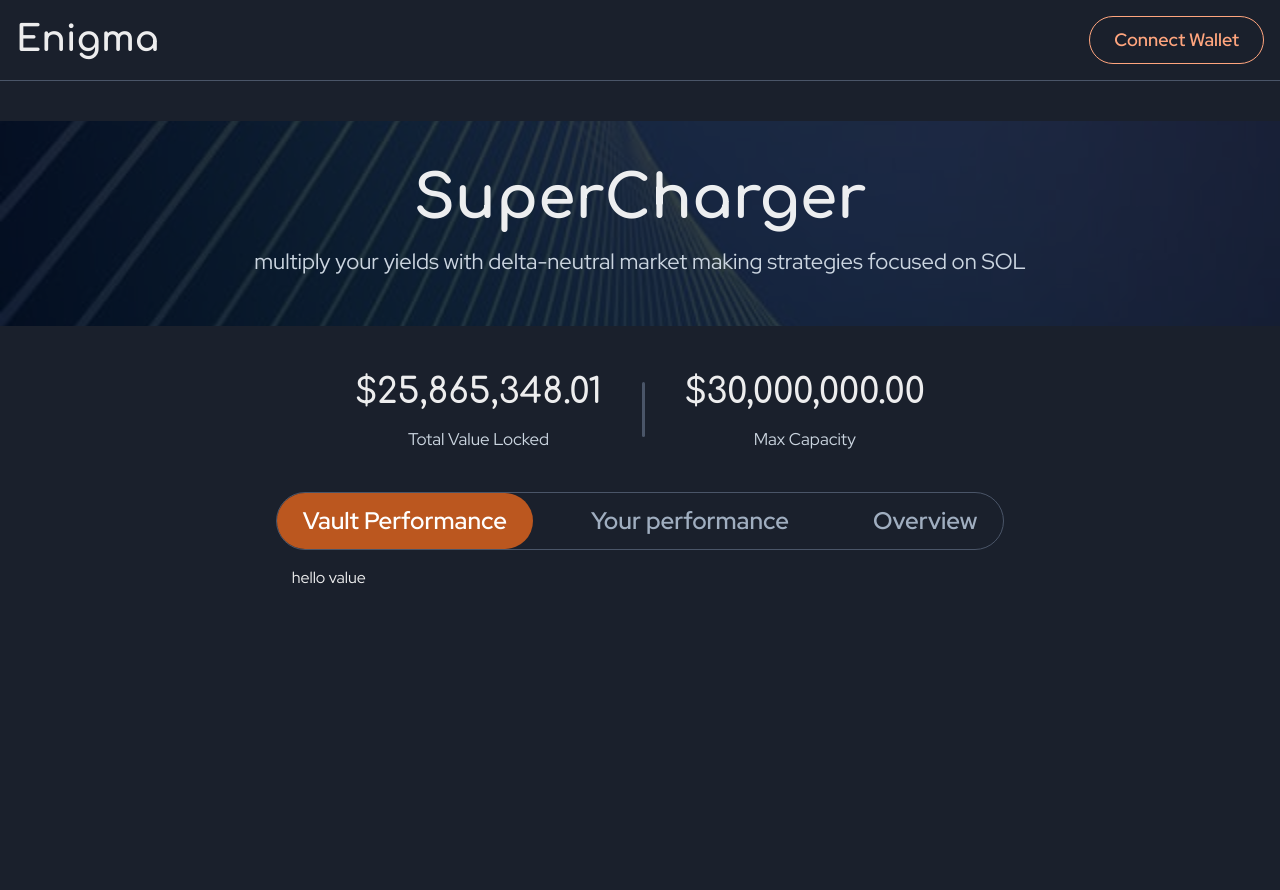
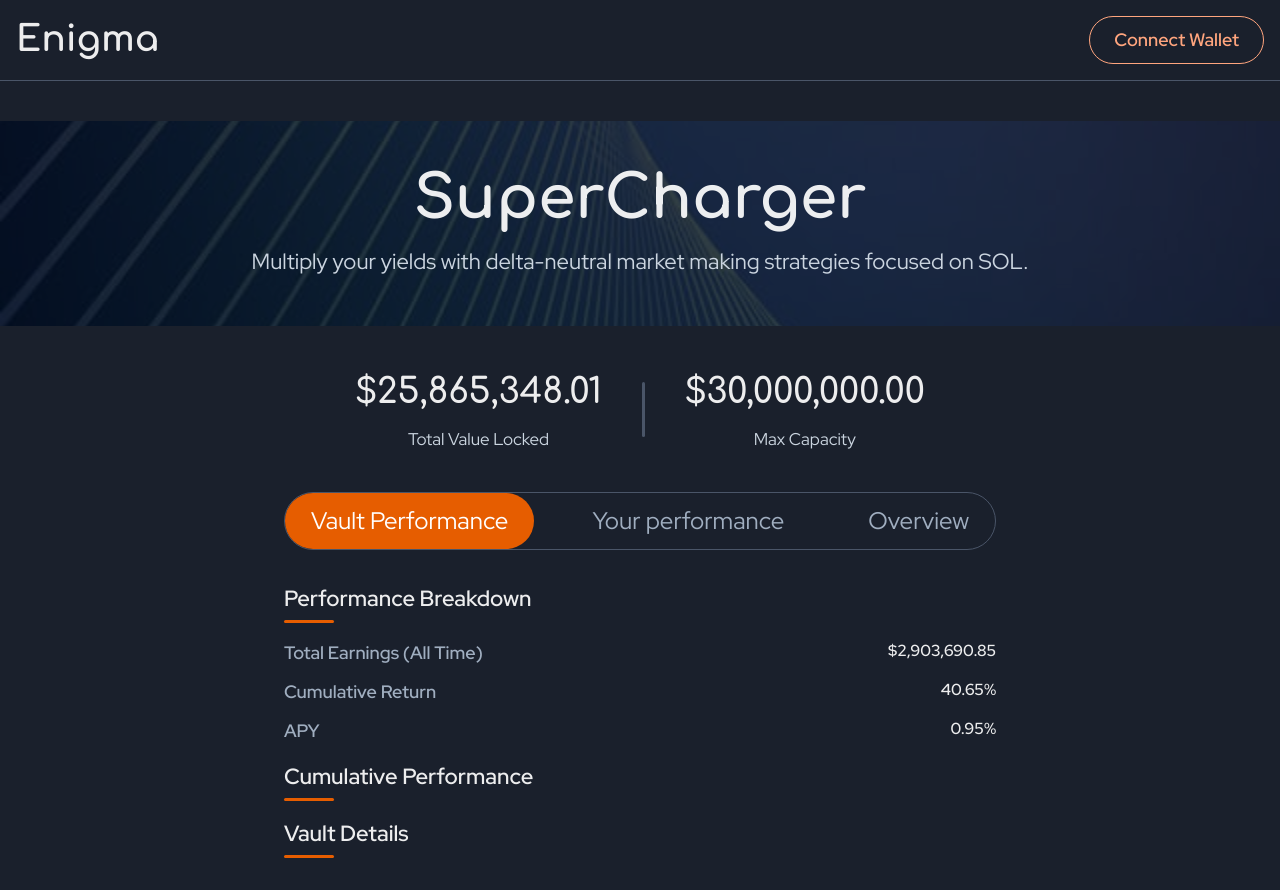
Before and after one commit to enigma-xyz/enigma_protocol, a Next.js app in the folder frontend/: page /vault/supercharge in a window 1280 px wide. Before the commit the page ends 800 px from the top, so only its background shows below. Built offline with nearby package versions, Linux system fonts and the light colour scheme.

Commit message:
feat: :sparkles: added section heading comp, updated vault card

```diff
--- /dev/null
+++ b/frontend/src/components/DepositBox/index.tsx
@@ -0,0 +1,68 @@
+import {
+  Box,
+  Button,
+  FormControl,
+  FormLabel,
+  HStack,
+  Input,
+  Stack,
+  Tab,
+  TabList,
+  TabPanel,
+  TabPanels,
+  Tabs,
+} from "@chakra-ui/react";
+import { useFormik } from "formik";
+export default function DepositBox() {
+  const formik = useFormik({
+    initialValues: {
+      amount: "",
+    },
+    onSubmit: (values) => {
+      alert(JSON.stringify(values, null, 2));
+    },
+  });
+  const { values, handleChange, handleSubmit } = formik;
+  return (
+    <Box>
+      <Tabs>
+        <TabList>
+          <Tab>Deposit</Tab>
+          <Tab>Withdraw</Tab>
+        </TabList>
+        <TabPanels>
+          <TabPanel>
+            <Stack
+              as="form"
+              justifyContent={"space-between"}
+              // @ts-ignore
+              onSubmit={handleSubmit}
+            >
+              <Stack>
+                <FormControl>
+                  <FormLabel>Deposit amount:</FormLabel>
+                  <Input
+                    type="text"
+                    name="amount"
+                    value={values.amount}
+                    onChange={handleChange}
+                  />
+                </FormControl>
+                <HStack>
+                  <Button>25%</Button>
+                  <Button>50%</Button>
+                  <Button>75%</Button>
+                  <Button>MAX</Button>
+                </HStack>
+              </Stack>
+              <Button type="submit" size={"lg"}>
+                Deposit
+              </Button>
+            </Stack>
+          </TabPanel>
+          <TabPanel>Tab 2 content</TabPanel>
+        </TabPanels>
+      </Tabs>
+    </Box>
+  );
+}
--- /dev/null
+++ b/frontend/src/components/SectionHeading/index.tsx
@@ -0,0 +1,43 @@
+import { HStack, Text } from "@chakra-ui/react";
+
+export default function SectionHeading({
+  title,
+  containerStyleProps,
+  textStyleProps,
+  hideBorder,
+}: {
+  title: string;
+  hideBorder?: boolean;
+  containerStyleProps?: Record<string, any>;
+  textStyleProps?: Record<string, any>;
+}) {
+  return (
+    <HStack
+      my={4}
+      pos={"relative"}
+      pb={2}
+      {...(!hideBorder && {
+        _before: {
+          content: `''`,
+          w: "50px",
+          h: "3px",
+          rounded: "full",
+          bg: "orange.500",
+          pos: "absolute",
+          bottom: "0",
+          left: 0,
+        },
+      })}
+      {...containerStyleProps}
+    >
+      <Text
+        as={"span"}
+        fontSize={{ base: "18px", md: "22px" }}
+        fontWeight={"bold"}
+        {...textStyleProps}
+      >
+        {title}
+      </Text>
+    </HStack>
+  );
+}
--- a/frontend/src/components/VaultCard/index.tsx
+++ b/frontend/src/components/VaultCard/index.tsx
@@ -12,6 +12,7 @@
   VStack,
 } from "@chakra-ui/react";
 import { Link } from "@chakra-ui/next-js";
+import { LineDivider } from "../LineDivider";
 export default function VaultCard() {
   return (
     <LinkBox
@@ -22,7 +23,6 @@
       maxW={{ base: 450, lg: 500 }}
       border={"1px"}
       borderColor={"gray.600"}
-      cursor={"pointer"}
       _hover={{
         borderColor: "orange.400",
       }}
@@ -37,7 +37,7 @@
       </Box>
       <Box py={3} bg={"blackAlpha.600"} sx={{ backdropFilter: "blur(10px)" }}>
         <Heading textAlign={"center"} fontWeight={700}>
-          <LinkOverlay href="#">SuperCharger</LinkOverlay>
+          <LinkOverlay href="/vault/supercharge">SuperCharger</LinkOverlay>
         </Heading>
         <HStack
           mt={2}
@@ -60,17 +60,19 @@
         <HStack
           sx={{
             ".link-box:hover &": {
-              translateY: "-30px",
+              translateY: "-10px",
             },
           }}
+          transform={"auto"}
           transition={"0.3s ease-out"}
           h={"80px"}
           justify={"space-around"}
-          my={3}
+          mb={2}
+          mt={4}
           borderY={"1px"}
           borderColor={"gray.300"}
           py={3}
-          divider={<Divider orientation="vertical" color={"red"} bg={"red"} />}
+          divider={<LineDivider styleProps={{ w: "2px" }} />}
         >
           <VStack>
             <Text as={"span"}>APY </Text>
@@ -111,7 +113,12 @@
             transform={"auto"}
             translateY={"60px"}
           >
-            <Button w={"full"} as={Link} href={"#"} textDecor="none!important">
+            <Button
+              w={"full"}
+              as={Link}
+              href="/vault/supercharge"
+              textDecor="none!important"
+            >
               Open Vault
             </Button>
           </Box>
--- a/frontend/src/pages/vault/[slug]/index.tsx
+++ b/frontend/src/pages/vault/[slug]/index.tsx
@@ -1,11 +1,14 @@
 import HeaderNav from "@/components/HeaderNav";
 import { LineDivider } from "@/components/LineDivider";
+import SectionHeading from "@/components/SectionHeading";
 import {
   Box,
   Divider,
   Flex,
   HStack,
   Heading,
+  List,
+  ListItem,
   Stack,
   Tab,
   TabIndicator,
@@ -18,7 +21,7 @@
 
 export default function VaultPage() {
   const tabBtnStyle = {
-    fontSize: { lg: "24px", base: "16px", md: "22px" },
+    fontSize: { xl: "24px", base: "16px", md: "22px" },
     border: { sm: "2px" },
     borderColor: { sm: "transparent" },
     _hover: {
@@ -28,14 +31,14 @@
     },
     rounded: { sm: "full", base: "md" },
     color: "gray.400",
+    fontWeight: 400,
     _selected: {
-      fontWeight: 600,
       color: "white",
-      bg: "orange-rgba.600",
+      bg: "orange.500",
       borderColor: "transparent",
       _hover: {
         borderColor: "transparent",
-        bg: "orange-rgba.600",
+        bg: "orange-rgba.500",
         color: "white",
       },
     },
@@ -59,8 +62,8 @@
             SuperCharger
           </Heading>
           <Text fontSize={{ sm: "22px", base: "20px" }} color={"gray.300"}>
-            multiply your yields with delta-neutral market making strategies
-            focused on SOL
+            Multiply your yields with delta-neutral market making strategies
+            focused on SOL.
           </Text>
         </Box>
         <HStack
@@ -105,8 +108,13 @@
             </Text>
           </Stack>
         </HStack>
-        <Flex justify={"center"} maxW={1200} mx={"auto"}>
-          <Tabs colorScheme="orange" variant={"solid-rounded"} px={3}>
+        <Flex maxW={1200} mx={"auto"}>
+          <Tabs
+            mx={"auto"}
+            colorScheme="orange"
+            variant={"solid-rounded"}
+            px={3}
+          >
             <TabList
               flexWrap={{ base: "wrap", sm: "nowrap" }}
               justifyContent={{ base: "center" }}
@@ -132,7 +140,55 @@
               </Box> */}
             </TabList>
             <TabPanels>
-              <TabPanel>hello value</TabPanel>
+              <TabPanel px={0}>
+                <SectionHeading title="Performance Breakdown" />
+                <List as={Stack} gap={3}>
+                  <ListItem as={Flex} justify={"space-between"}>
+                    <Text
+                      as={"span"}
+                      color={"gray.400"}
+                      fontSize={{ base: "17px", md: "18px" }}
+                      textAlign={"left"}
+                      fontWeight={"bold"}
+                    >
+                      Total Earnings (All Time)
+                    </Text>
+                    <Text as={"span"} textAlign={"right"} fontWeight={"bold"}>
+                      $2,903,690.85
+                    </Text>
+                  </ListItem>
+                  <ListItem as={Flex} justify={"space-between"}>
+                    <Text
+                      as={"span"}
+                      color={"gray.400"}
+                      fontSize={{ base: "17px", md: "18px" }}
+                      textAlign={"left"}
+                      fontWeight={"bold"}
+                    >
+                      Cumulative Return
+                    </Text>
+                    <Text as={"span"} textAlign={"right"} fontWeight={"bold"}>
+                      40.65%
+                    </Text>
+                  </ListItem>
+                  <ListItem as={Flex} justify={"space-between"}>
+                    <Text
+                      as={"span"}
+                      color={"gray.400"}
+                      fontSize={{ base: "17px", md: "18px" }}
+                      textAlign={"left"}
+                      fontWeight={"bold"}
+                    >
+                      APY
+                    </Text>
+                    <Text as={"span"} textAlign={"right"} fontWeight={"bold"}>
+                      0.95%
+                    </Text>
+                  </ListItem>
+                </List>
+                <SectionHeading title="Cumulative Performance" />
+                <SectionHeading title="Vault Details" />
+              </TabPanel>
               <TabPanel>hello stock</TabPanel>
               <TabPanel>overview</TabPanel>
             </TabPanels>
```
